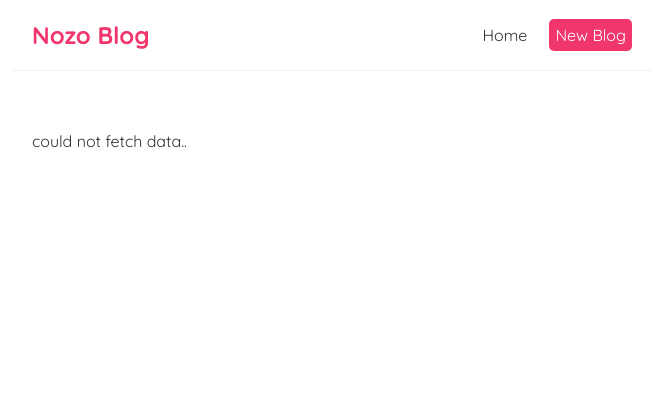
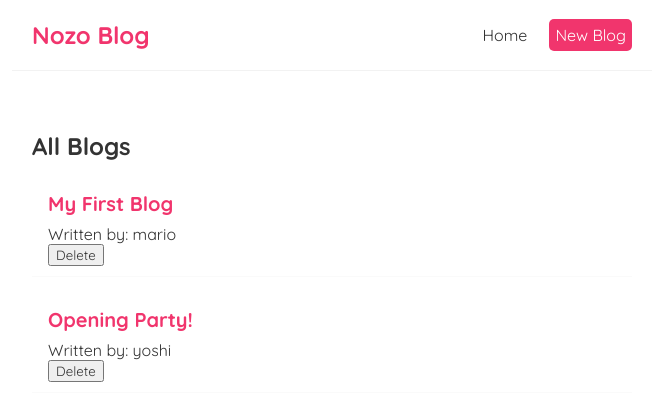
Before and after one commit to Kobby08/nozo-blog, a React (Create React App) app: page / in a window 1280 px wide. Shown: the top 420 px of the page, without its empty margins (308-971 px from the left). Built offline with nearby package versions, Linux system fonts and the light colour scheme; no server answers; data requests are answered from the project's data file.

Commit message:
custom hooks

```diff
--- a/src/Home.js
+++ b/src/Home.js
@@ -1,32 +1,13 @@
 import { useState, useEffect } from "react";
 import BlogList from "./BlogList";
+import useFetch from "./useFetch";
 
 const Home = () => {
-  const [blogs, setBlogs] = useState(null);
-  const [isPending, setIsPending] = useState(true);
-  const [error, setError] = useState(null);
-
-  // we can allow useEffect to listen to changes in dependencies before it run.
-  // useEffect will not run until a dependenciy changes.
-  // dependencies are passed as array to the useEffect hook.
-  useEffect(() => {
-    fetch("http://localhost:8000/blogss")
-      .then((res) => {
-        if (!res.ok) {
-          throw Error("could not fetch data..");
-        }
-        return res.json();
-      })
-      .then((data) => {
-        setBlogs(data);
-        setIsPending(false);
-        setError(null);
-      })
-      .catch((err) => {
-        setError(err.message);
-        setIsPending(false);
-      });
-  }, []);
+  const {
+    data: blogs,
+    isPending,
+    error,
+  } = useFetch("http://localhost:8000/blogs");
 
   return (
     <div className="home">
--- /dev/null
+++ b/src/useFetch.js
@@ -0,0 +1,30 @@
+import { useState, useEffect } from "react";
+
+const useFetch = (url) => {
+  const [data, setData] = useState(null);
+  const [isPending, setIsPending] = useState(true);
+  const [error, setError] = useState(null);
+
+  useEffect(() => {
+    fetch(url)
+      .then((res) => {
+        if (!res.ok) {
+          throw Error("could not fetch data..");
+        }
+        return res.json();
+      })
+      .then((data) => {
+        setData(data);
+        setIsPending(false);
+        setError(null);
+      })
+      .catch((err) => {
+        setError(err.message);
+        setIsPending(false);
+      });
+  }, [url]);
+
+  return { data, isPending, error };
+};
+
+export default useFetch;
```
